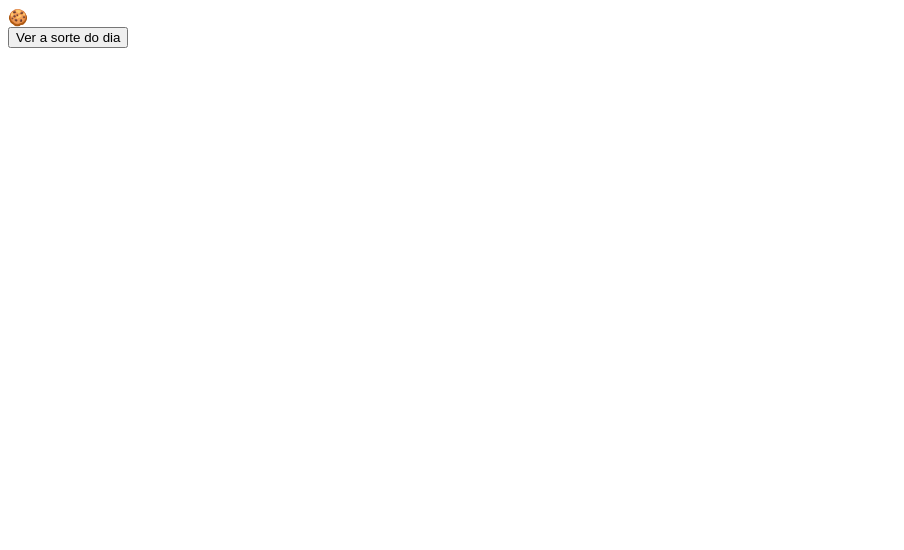
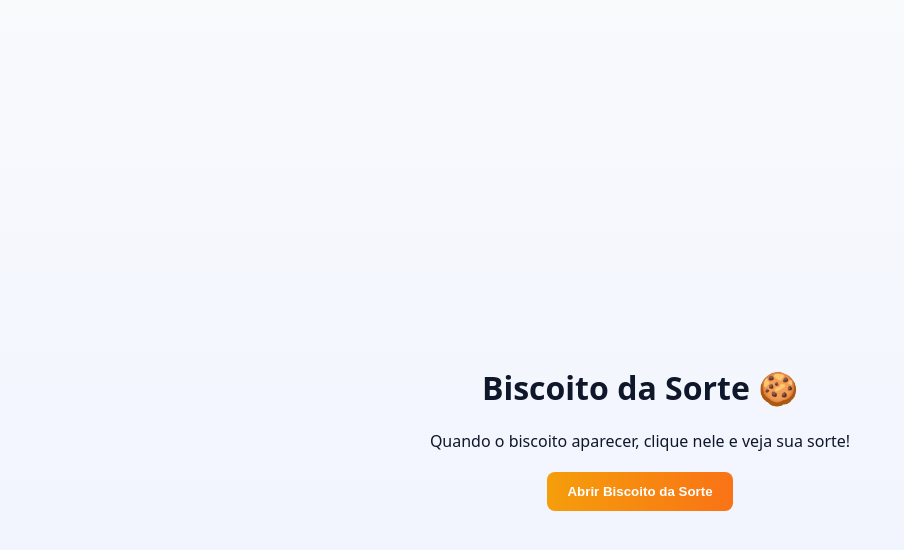
Before and after one commit to gabrielaluizaazevedo-lang/bicoito-da-sorte-teste, a plain HTML site: page index.html in a window 1280 px wide. Shown: the whole page, without its empty margins (0-904 px from the left). Drawn offline with Linux system fonts and the light colour scheme.

Commit message:
Add files via upload

```diff
--- a/index.html
+++ b/index.html
@@ -1,4 +1,31 @@
 <!DOCTYPE html>
+<html lang="pt-BR">
+<head>
+  <meta charset="utf-8" />
+  <meta name="viewport" content="width=device-width,initial-scale=1" />
+  <title>Biscoito da Sorte (Horóscopo)</title>
+  <style>
+    :root{--bg:#f5f7fb;--card:#ffffff;--accent:#d97706;--text:#0f172a;}
+    html,body{height:100%;margin:0;font-family:system-ui,-apple-system,Segoe UI,Roboto,Helvetica,Arial}
+    body{background:linear-gradient(180deg,#f8fafc,#eef2ff);display:flex;align-items:center;justify-content:center;padding:28px;color:var(--text)}
+    .page{max-width:720px;width:100%;text-align:center}
+    .instruction{margin-bottom:20px;font-size:16px;}
+    .btn{padding:12px 20px;border-radius:8px;border:0;font-weight:700;cursor:pointer;background:linear-gradient(90deg,#f59e0b,#f97316);color:white;}
+    .fortune-modal{display:none;position:fixed;inset:0;align-items:center;justify-content:center;background:rgba(2,6,23,.5);backdrop-filter:blur(2px);z-index:9999}
+    .fortune-content{background:var(--card);padding:18px;border-radius:12px;max-width:420px;width:92%;box-shadow:0 20px 50px rgba(2,6,23,.35);text-align:center;color:var(--text)}
+    .cookie{font-size:72px;cursor:pointer;display:block;margin:6px auto;animation:pulse 1.2s infinite}
+    @keyframes pulse{0%{transform:scale(1)}50%{transform:scale(1.08)}100%{transform:scale(1)}}
+    #fortuneText{display:none;margin-top:10px;font-size:18px;line-height:1.4}
+    .fortuneBtn{margin-top:14px;padding:10px 14px;border-radius:8px;border:0;font-weight:700;cursor:pointer;background:linear-gradient(90deg,#f59e0b,#f97316);color:white;display:none;}
+  </style>
+</head>
+<body>
+  <main class="page">
+    <h1>Biscoito da Sorte 🍪</h1>
+    <p class="instruction">Quando o biscoito aparecer, clique nele e veja sua sorte!</p>
+    <button id="openCookieBtn" class="btn">Abrir Biscoito da Sorte</button>
+  </main>
+
   <div id="fortuneModal" class="fortune-modal" role="dialog" aria-modal="true" aria-hidden="true">
     <div class="fortune-content" role="document" aria-live="polite">
       <div id="cookie" class="cookie" aria-hidden="false">🍪</div>
@@ -7,38 +34,45 @@
     </div>
   </div>
 
-
   <script>
     (function(){
       const FORTUNES = [
-"A sorte sorrirá para você hoje!",
-"Grandes mudanças estão a caminho.",
-"Confie em si mesmo e tudo será possível.",
-"Uma oportunidade inesperada surgirá.",
-"Você está prestes a viver algo incrível.",
-"Seu esforço será recompensado em breve.",
-"Uma surpresa agradável espera por você.",
-"A sua persistência vai valer a pena."
+        "Hoje, seu charme estará em alta. Alguém pode se apaixonar pelo seu jeito inesperado 😏✨",
+        "Evite decisões precipitadas hoje, ou a galinha guerreira vai reclamar 🐔⚔️",
+        "Segura o forninho, Giovana! Surpresas positivas estão a caminho 🔥",
+        "Morango do Amor recomenda: faça algo doce hoje e sua sorte vai crescer 🍓💖",
+        "O universo conspira a seu favor, mas cuidado com fofocas – nem tudo é como parece 🌌👀",
+        "Hoje você pode rir de situações inesperadas e até criar memes na vida real 😂",
+        "Amor e risadas caminham lado a lado hoje. Prepare-se para encontros divertidos 💌",
+        "O dia pede coragem. Lembre-se da galinha guerreira: lute pelo que deseja 🐔💪",
+        "Seja ousado em pequenas aventuras: a sorte aprecia quem arrisca ✨🚀",
+        "Palavras podem criar magia hoje. Use seu charme e verá portas se abrindo 🗝️💫",
+        "Um amigo pode te surpreender com uma notícia inesperada. Esteja pronto 🤗",
+        "Segredos do destino revelam: seu humor pode contagiar todos ao redor 😎",
+        "Morango do Amor alerta: cuide de quem você ama, hoje é dia de gestos doces 🍓❤️",
+        "Hoje é perfeito para projetos criativos. A inspiração estará à sua volta 🎨✨",
+        "Evite confusões e fofocas: sua sorte depende de manter a calma e o bom humor 😌",
+        "Surpresas pequenas trarão alegria. Observe os detalhes e se surpreenda 🌸",
+        "Seu signo recomenda: seja generoso com quem precisa, a energia positiva volta pra você ✨",
+        "O dia pode trazer encontros inesperados. Esteja atento às oportunidades de amizade 🤝",
+        "Ria das situações do cotidiano; o universo recompensa quem leva a vida com leveza 😂",
+        "Prepare-se: pequenas aventuras e alegrias virão sem avisar. Segura o forninho! 🔥"
       ];
 
-
       const openCookieBtn = document.getElementById('openCookieBtn');
-const modal = document.getElementById('fortuneModal');
+      const modal  = document.getElementById('fortuneModal');
       const cookie = document.getElementById('cookie');
       const fortuneText = document.getElementById('fortuneText');
       const fortuneBtn = document.getElementById('fortuneBtn');
-
 
       function openModal(){
         const today = new Date().toISOString().split('T')[0];
         const lastOpened = localStorage.getItem('sorteData');
 
-
         if(lastOpened === today){
           alert("Você já abriu sua sorte hoje! 🍀");
           return;
         }
-
 
         modal.style.display = 'flex';
         modal.setAttribute('aria-hidden','false');
@@ -48,22 +82,17 @@ fortuneText.style.display = 'none';
         fortuneBtn.style.display = 'none';
       }
 
-
       function showFortune(){
         const today = new Date().toISOString().split('T')[0];
         const lastOpened = localStorage.getItem('sorteData');
 
-
         if(lastOpened === today) return;
-
 
         const idx = Math.floor(Math.random() * FORTUNES.length);
         fortuneText.textContent = FORTUNES[idx];
         cookie.textContent = '💥🍪';
 
-
         localStorage.setItem('sorteData', today);
-
 
         setTimeout(() => {
           cookie.style.display = 'none';
@@ -72,11 +101,9 @@ fortuneBtn.style.display = 'inline-block';
         }, 500);
       }
 
-
       openCookieBtn.addEventListener('click', openModal);
       cookie.addEventListener('click', showFortune);
       fortuneBtn.addEventListener('click', () => { modal.style.display='none'; });
-
 
       document.addEventListener('keydown', (ev) => { if(ev.key==='Escape') modal.style.display='none'; });
       modal.addEventListener('click', (ev) => { if(ev.target===modal) modal.style.display='none'; });
```
Lines whose indentation alone changed are shown as unchanged.
